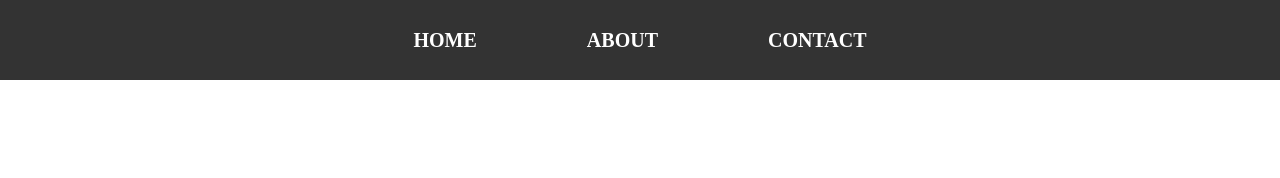
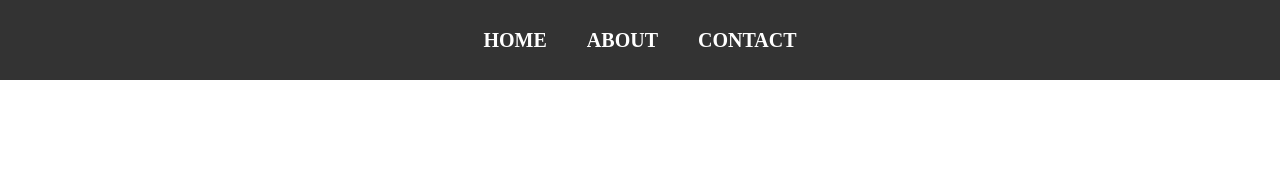
Before and after one commit to Davidfrans273/web-latihan, a plain HTML site: page index.html in a window 1280 px wide. Shown: the top 178 px of the page. Drawn offline with Linux system fonts and the light colour scheme.

Commit message:
Update style.css

```diff
--- a/style.css
+++ b/style.css
@@ -25,8 +25,6 @@ body {
 
 .li-navbar {
     list-style-type: none;
-    padding: 12px 25px;
-    margin: 10px;
     color: white;
     font-size: 20px;
 }
@@ -100,4 +98,5 @@ body {
 
 .h1-footer {
     color: white;
+
 }
```
